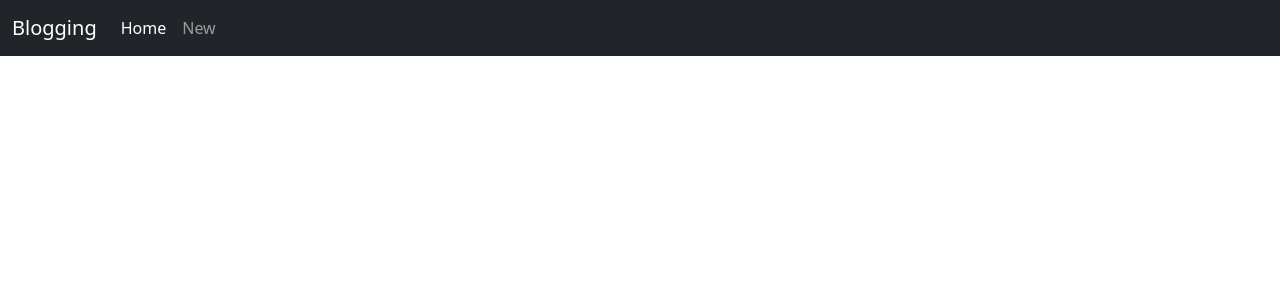
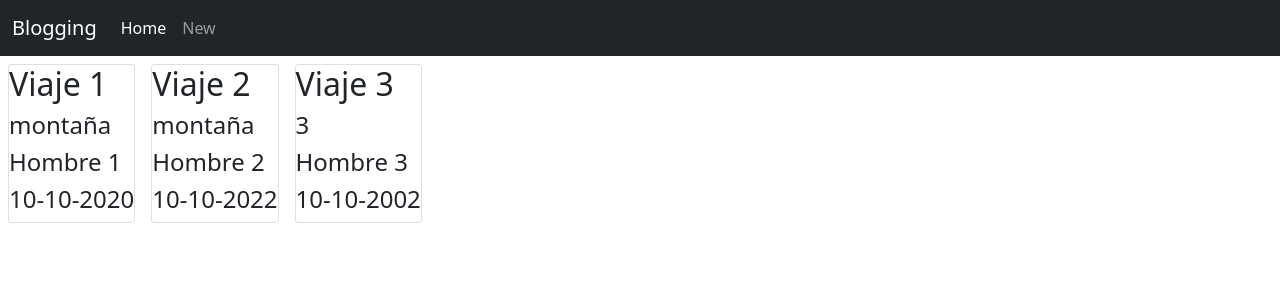
Before and after one commit to juanjoseaguilarte/blogAngular, an Angular app: page /new in a window 1280 px wide. Shown: the top 300 px of the page. Built offline with nearby package versions, Linux system fonts and the light colour scheme.

Commit message:
Listado del array en el home sin estilos

```diff
--- a/src/app/components/home/home.component.html
+++ b/src/app/components/home/home.component.html
@@ -12,3 +12,12 @@
           </div>
         </div>
       </nav>
+
+      <section class="d-flex">
+        <article class="card m-2" *ngFor="let post of arrPosts" >
+          <h2>{{ post.title }}</h2>
+          <h4>{{ post.category }}</h4>
+          <h4>{{ post.author }}</h4>
+          <h4>{{ post.date }}</h4>
+        </article>
+      </section>
--- a/src/app/components/home/home.component.ts
+++ b/src/app/components/home/home.component.ts
@@ -1,4 +1,6 @@
 import { Component, OnInit } from '@angular/core';
+import { PostsService } from 'src/app/services/posts.service';
+import { Post } from 'src/app/interfaces/post';
 
 @Component({
   selector: 'app-home',
@@ -7,9 +9,15 @@ import { Component, OnInit } from '@angular/core';
 })
 export class HomeComponent implements OnInit {
 
-  constructor() { }
+  arrPosts: Post[] = [];
+
+  constructor(
+    private postsService: PostsService,
+  ) { }
 
   ngOnInit(): void {
+    this.arrPosts = this.postsService.getAllPosts();
+    console.log(this.arrPosts)
   }
 
 }
--- a/src/app/services/posts.service.ts
+++ b/src/app/services/posts.service.ts
@@ -1,19 +1,25 @@
 import { Injectable } from '@angular/core';
+import { POSTS } from '../db/posts.db';
+import { Post } from '../interfaces/post';
 
 @Injectable({
   providedIn: 'root'
 })
 export class PostsService {
 
-  constructor() { }
+  private arrPosts: Post[];
+
+  constructor() {
+    this.arrPosts = POSTS
+  }
 
 
   agregarPost(){
 
   }
 
-  getAllPosts(){
-
+  getAllPosts(): Post[]{
+    return this.arrPosts;
   }
 
 
```
